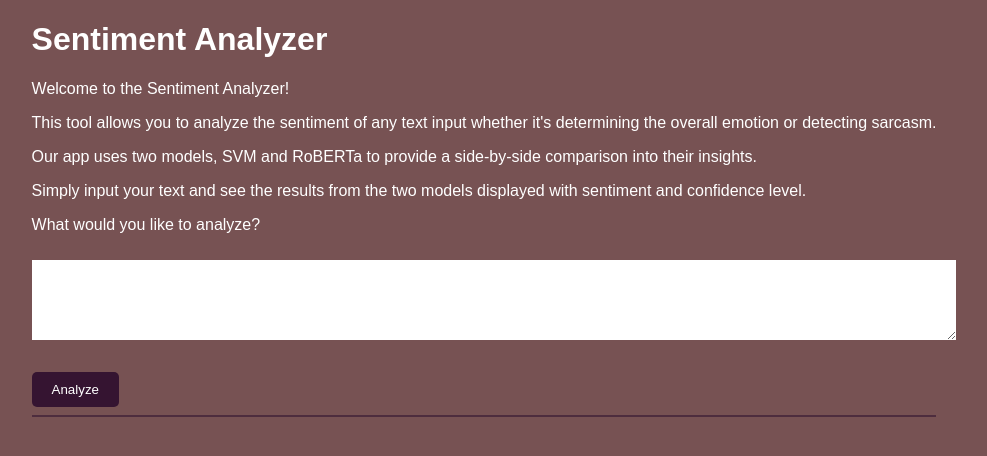
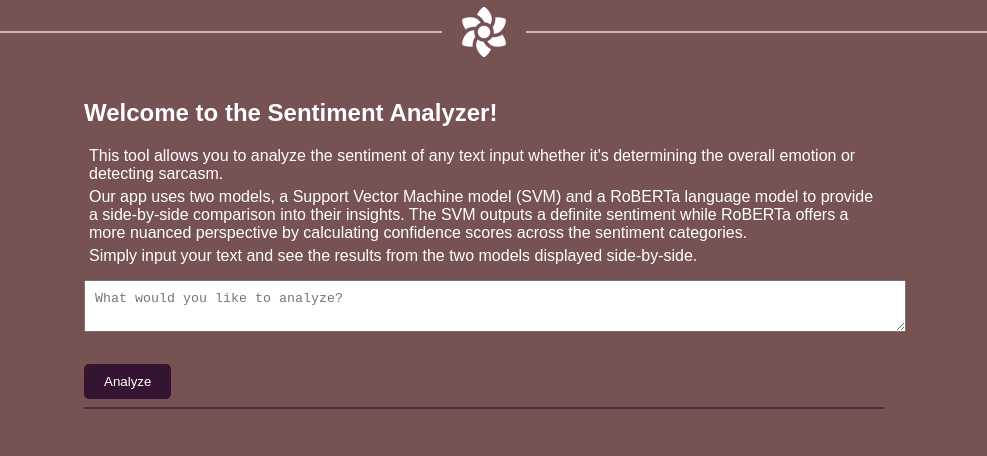
Before and after one commit to blomquiste/ID1214-AI-MainProject, a Flask app: page / in a window 1280 px wide. Shown: the top 456 px of the page, without its empty margins (156-1143 px from the left). Run offline with Flask 3, Linux system fonts and the light colour scheme; parts of the project's set-up code (start-up, migrations or seed data) failed here and were passed over.

Commit message:
cleanup and charts

```diff
--- a/app.py
+++ b/app.py
@@ -1,6 +1,7 @@
 from flask import Flask, render_template, request
 from roberta_model_finetuned import *
 from user_input import analyze
+import json
 
 app = Flask(__name__)
 
@@ -13,7 +14,8 @@ def index():
         text = request.form['text']
         svm_result = analyze(text)
         roberta_result = combined_analysis(text)
-    return render_template('index.html', text=text, svm_result=svm_result, roberta_result=roberta_result)
+
+    return render_template('index.html', text=text, svm_result=svm_result, is_rob=roberta_result, roberta_result=json.dumps(roberta_result))
 
 if __name__ == '__main__':
     app.run(debug=True)
--- a/roberta_model_finetuned.py
+++ b/roberta_model_finetuned.py
@@ -52,12 +52,12 @@ def analyze_sentiment(text):
     dominant_sentiment = max(sentiments, key=sentiments.get)
     confidence = sentiments[dominant_sentiment] * 100  # Confidence percentage
 
-    sentiment_results = {
-        'dominant_sentiment': dominant_sentiment,
-        'confidence': round(confidence, 2),
-        'sentiments': sentiments
-    }
-    return sentiment_results
+    # sentiment_results = {
+    #     'dominant_sentiment': dominant_sentiment,
+    #     'confidence': round(confidence, 2),
+    #     'sentiments': sentiments
+    # }
+    return sentiments
 
 
 def combined_analysis(text):
--- a/static/style.css
+++ b/static/style.css
@@ -1,4 +1,5 @@
 html{
+    box-sizing: border-box;
     font-family: Arial, sans-serif;
     background-color: #775253;
     color: white;
@@ -6,18 +7,31 @@ html{
     padding: 0;
 }
 body{
-    max-width: fit-content;
-    margin-left: auto;
-    margin-right: auto;
+    margin: 0;
+    padding: 0;
+}
+.header {
+    width: 100%;
+    display: flex; /* Enables flexbox layout */
+    align-items: center; /* Vertically aligns items */
+    justify-content: center; /* Centers content */
+    gap: 10px; /* Adds spacing between items */
+}
+.line{
+    flex: 1; /* Makes the <hr> stretch to fill available space */
+    height: 2px; /* Sets the height of the line */
+    width: 100%;
+    border: none; /* Removes default border */
+    background-color: white; /* Line color */
+    opacity: 0.6; /* Line transparency */
 }
 .main-container{
-    margin: 10px;
-}
-h1{
-   width: 100%;
+    max-width: 800px; /* Restricts content width */
+    margin: 0 auto; /* Centers the content horizontally */
+    padding: 15px;
 }
 textarea{
-    border: #351431;
+    width: 75%;
 }
 button {
     padding: 10px 20px;
@@ -32,7 +46,7 @@ textarea {
     padding: 10px;
     margin: 10px 0;
 }
-hr{
+.main-container hr{
     height: 2px;
     width: 100%;
     border: none;
@@ -41,25 +55,43 @@ hr{
 }
 .input{
     padding-top: 10px;
+    padding-bottom: 10px;
     margin-top: 10px;
 }
 .result-container{
-    display: flex;
     margin-top: 30px;
     color: black;
 }
+.models-wrapper {
+    display: flex;
+    justify-content: space-between;
+    align-items: flex-start;
+    gap: 20px;
+}
 .model-container {
-    margin: 20px 0;
-    padding: 15px;
+    flex: 1;
+    padding: 10px;
     border-radius: 8px;
-    box-shadow: 0 0 8px rgba(0, 0, 0, 0.1);
+    min-height: 290px;
     /* background-color: #fafafa; */
 }
 
 .svm-model {
-    border-left: 5px solid #4CAF50;
+    width: 45%;
+    height: 100%;
+    color: black;
+    background-color: #e3f2fd;
+    box-shadow: 0 0 8px rgba(0, 0, 0, 0.1);
+
 }
 
 .roberta-model {
-    border-left: 5px solid #2196F3;
+    width: 45%;
+    color: black;
+    background-color: #fff3e0;
+    box-shadow: 0 0 8px rgba(0, 0, 0, 0.1);
+
 }
+p{
+    margin: 5px;
+}
--- /dev/null
+++ b/templates/base.html
@@ -0,0 +1,17 @@
+<!DOCTYPE html>
+<html>
+    <head>
+        <meta charset="UFT-8">
+        <link rel="stylesheet" href="{{ url_for('static', filename='style.css') }}">
+        <title>Sentiment Analyzer</title>
+        <script src="https://cdn.jsdelivr.net/npm/chart.js"></script>
+    </head>
+    <body>
+        <div class="header">
+            <hr class="line">
+            <img class="logo" src="static/flower-64.png">
+            <hr class="line">
+        </div>
+        {% block body %}{% endblock %}
+    </body>
+</html>
--- a/templates/index.html
+++ b/templates/index.html
@@ -1,22 +1,15 @@
-<!DOCTYPE html>
-<html>
-<head>
-    <link rel="stylesheet" href="{{ url_for('static', filename='style.css') }}">
-    <title>Sentiment Analyzer</title>
-</head>
-<body>
+{% extends 'base.html' %}
+{% block body %}
     <div class="main-container">
-        <h1>Sentiment Analyzer</h1>
         <div class="description">
-            <p>Welcome to the Sentiment Analyzer! </p>
+            <h2>Welcome to the Sentiment Analyzer! </h2>
             <p>This tool allows you to analyze the sentiment of any text input whether it's determining the overall emotion or detecting sarcasm.</p>
-            <p>Our app uses two models, SVM and RoBERTa to provide a side-by-side comparison into their insights. </p>
-            <p>Simply input your text and see the results from the two models displayed with sentiment and confidence level.</p>
+            <p>Our app uses two models, a Support Vector Machine model (SVM) and a RoBERTa language model to provide a side-by-side comparison into their insights. The SVM outputs a definite sentiment while RoBERTa offers a more nuanced perspective by calculating confidence scores across the sentiment categories.</p>
+            <p>Simply input your text and see the results from the two models displayed side-by-side.</p>
         </div>
         <div class="form-container">
-            <p>What would you like to analyze?</p>
             <form method="POST">
-                <textarea name="text" rows="4" cols="70"></textarea><br><br>
+                <textarea name="text" placeholder="What would you like to analyze?"></textarea><br><br>
                 <button type="submit">Analyze</button>
             </form>
         </div>
@@ -27,27 +20,53 @@
                 <p><strong>Input Text:</strong> {{text}}</p>
                 {% endif %}
             </div>
+            <div class="models-wrapper">
                 {% if svm_result %}
                 <div class="model-container svm-model">
                     <h3>SVM Model Results:</h3>
                     <p>Sentiment: {{ svm_result }}</p>
                 {% endif %}
                 </div>
-            {% if roberta_result %}
+                {% if is_rob %}
                 <div class="model-container roberta-model">
                     <h3>RoBERTa Model Results: </h3>
-                {% if roberta_result['analysis_type']=='irony' %}
-                <p>This text seems to be sarcastic..</p>
-                <p>Irony Score: {{ (roberta_result['irony_analysis']['irony']) }}</p>
-                {% elif roberta_result['analysis_type'] == 'sentiment' %}
-                <p>Sentiment: {{ roberta_result['sentiment_analysis']['dominant_sentiment']}}, {{roberta_result['sentiment_analysis']['confidence']}}%</p>
-                <!-- <p>Negative: {{ roberta_result['sentiment_analysis']['negative'] }}</p>
-                <p>Neutral: {{ roberta_result['sentiment_analysis']['neutral'] }}</p>
-                <p>Positive: {{ roberta_result['sentiment_analysis']['positive'] }}</p> -->
-                {% endif %}
+                    <canvas id="pieChart" height="230"></canvas>
+                    <script>
+                        var robertaData = JSON.parse('{{ roberta_result | safe }}');
+                        console.log(robertaData)
+                        var ctx = document.getElementById("pieChart")
+                        if (robertaData.sentiment_analysis) {
+                            var sentimentScores = robertaData.sentiment_analysis;
+                            if(robertaData.analysis_type == 'irony'){
+                                var ironyScores = robertaData.irony_analysis
+                                var labels = Object.keys(ironyScores);
+                                var values = Object.values(ironyScores);
+                            }else{
+                                var labels = Object.keys(sentimentScores);
+                                var values = Object.values(sentimentScores);
+                            }
+                            new Chart(ctx, {
+                                type: 'pie',
+                                data: {
+                                    labels:labels,
+                                    datasets: [{
+                                        data: values,
+                                        backgroundColor: ['#FF6384', '#36A2EB', '#FFCE56'], // Example colors
+                                    }]
+                                },
+                                options: {
+                                    responsive: false,
+                                    plugins: {
+                                        legend: {
+                                            onClick: null, //Disable interactivity
+                                        }
+                                }}
+                            });
+                        }else {console.error("No sentiment data found in RoBERTa results.");}
+                    </script>
+                </div>
                 {% endif %}
             </div>
         </div>
     </div>
-</body>
-</html>
+{% endblock %}
```
Also changed, not shown: static/flower-64.png (added). Lines whose indentation alone changed are shown as unchanged.
